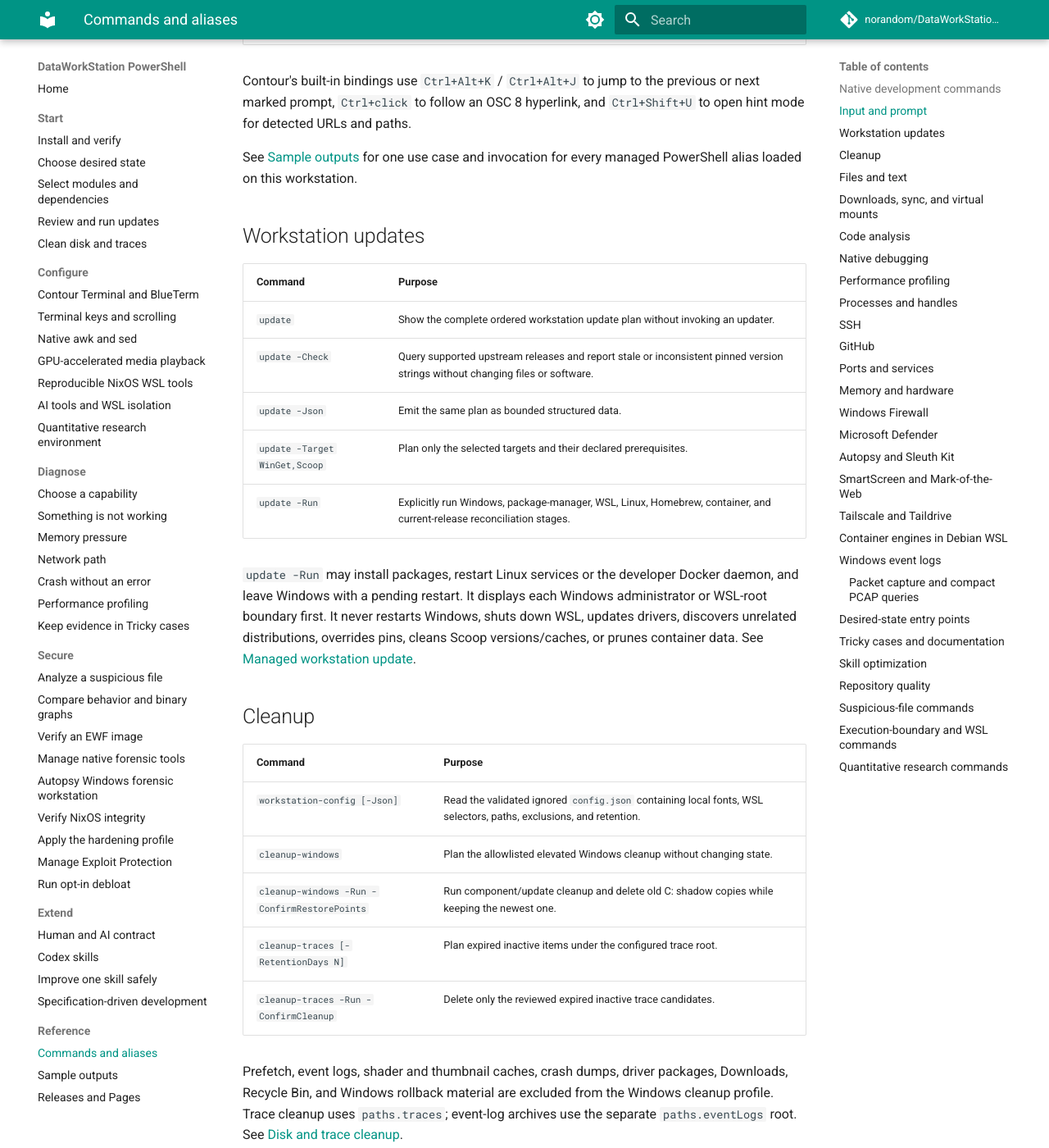
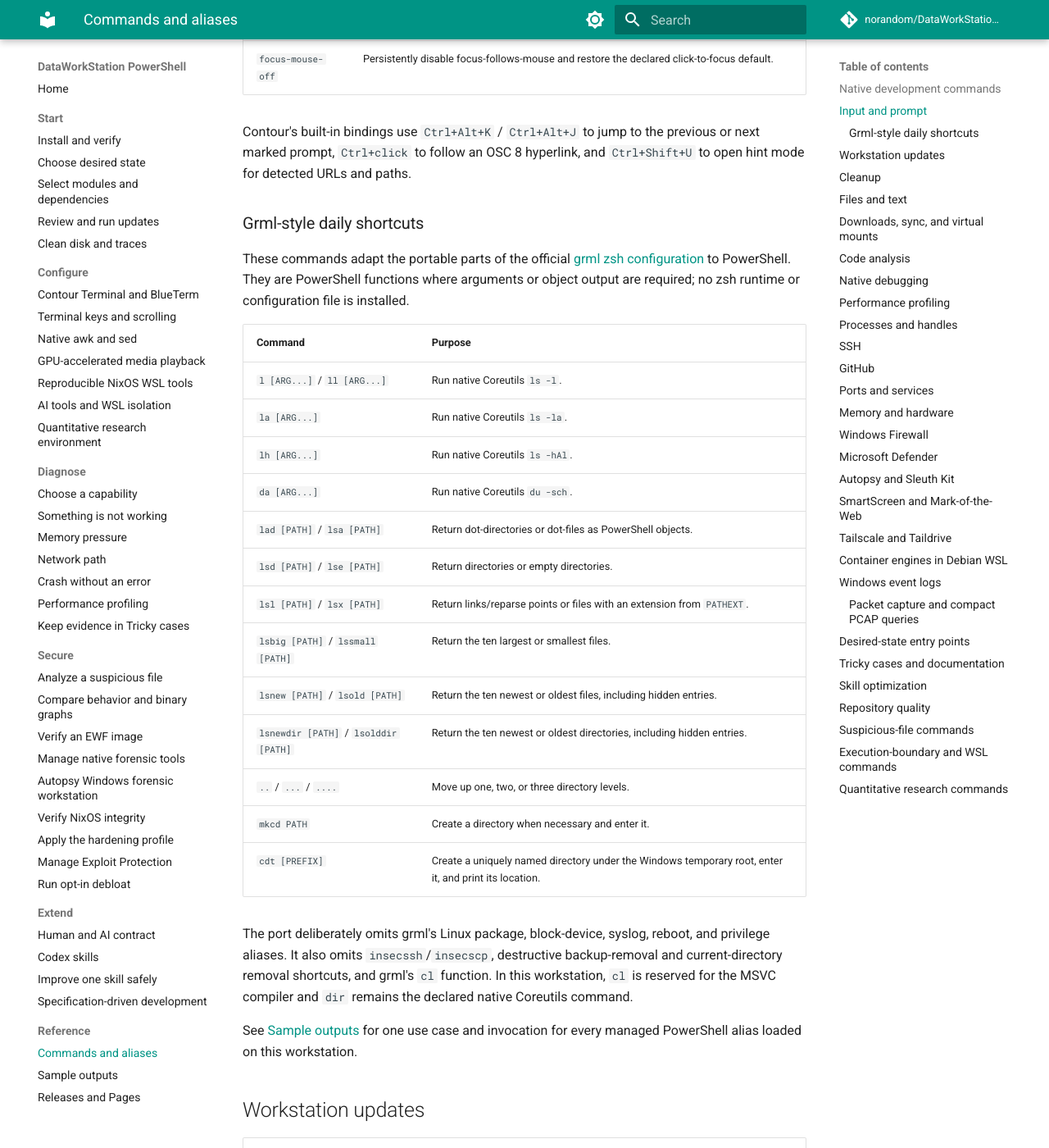
Before and after one commit to norandom/DataWorkStation_Powershell, an MkDocs documentation site: the page built from docs/Aliases.md, in a window 1280 px wide and 1400 px high, scrolled down 1275 px. Shown: the whole window at 82% size. Built offline with MkDocs 1.6.1 and Material for MkDocs 9.7.7, drawn with Linux system fonts in a browser that asks for light colours; comment, search, counter and statistics services are not loaded; some of the changed text lies outside the part shown.

```diff
--- a/docs/Aliases.md
+++ b/docs/Aliases.md
@@ -23,7 +23,7 @@ Build Tools instance in both Windows PowerShell 5.1 and PowerShell Core.
 | `Shift+Tab` | Select the previous completion match. |
 | `Up` / `Down` | Search history using the text already entered as a prefix. |
 | `Ctrl+R` | Reverse-search command history. |
-| Prompt | Shows `username@computer path>`; in Contour it marks each prompt line and makes a filesystem path clickable. |
+| Prompt | Uses grml's one-line token order: a failed exit code when present, `username@computer`, a bold path shortened from the left at 40 characters, optional `(git)-[branch]`, and `%` (`#` in an elevated shell). In Contour it also marks each prompt line and makes the filesystem path clickable. |
 | `terminal-link URI [TEXT]` | Emit an OSC 8 hyperlink in Contour, falling back to plain text elsewhere or when output is redirected. |
 | `workstation-help` / `wshelp` | List managed commands, loaded aliases, and repository skills together. Filter with `-Type Commands|Aliases|Skills`, `-Name PATTERN`, or emit stable data with `-Json`. |
 | `caffeine` | Start the real Zhorn Software Caffeine tray utility installed by the focused `Caffeine` WinGet module. It starts active at sign-in; double-click its tray icon to toggle inhibition. |
@@ -31,6 +31,34 @@ Build Tools instance in both Windows PowerShell 5.1 and PowerShell Core.
 | `focus-mouse-off` | Persistently disable focus-follows-mouse and restore the declared click-to-focus default. |
 
 Contour's built-in bindings use `Ctrl+Alt+K` / `Ctrl+Alt+J` to jump to the previous or next marked prompt, `Ctrl+click` to follow an OSC 8 hyperlink, and `Ctrl+Shift+U` to open hint mode for detected URLs and paths.
+
+### Grml-style daily shortcuts
+
+These commands adapt the portable parts of the official
+[grml zsh configuration](https://github.com/grml/grml-etc-core/blob/da237eecc9a816024b069fb7d0d7ade81389c749/etc/zsh/zshrc)
+to PowerShell. They are PowerShell functions where arguments or object output are required; no zsh
+runtime or configuration file is installed.
+
+| Command | Purpose |
+|---|---|
+| `l [ARG...]` / `ll [ARG...]` | Run native Coreutils `ls -l`. |
+| `la [ARG...]` | Run native Coreutils `ls -la`. |
+| `lh [ARG...]` | Run native Coreutils `ls -hAl`. |
+| `da [ARG...]` | Run native Coreutils `du -sch`. |
+| `lad [PATH]` / `lsa [PATH]` | Return dot-directories or dot-files as PowerShell objects. |
+| `lsd [PATH]` / `lse [PATH]` | Return directories or empty directories. |
+| `lsl [PATH]` / `lsx [PATH]` | Return links/reparse points or files with an extension from `PATHEXT`. |
+| `lsbig [PATH]` / `lssmall [PATH]` | Return the ten largest or smallest files. |
+| `lsnew [PATH]` / `lsold [PATH]` | Return the ten newest or oldest files, including hidden entries. |
+| `lsnewdir [PATH]` / `lsolddir [PATH]` | Return the ten newest or oldest directories, including hidden entries. |
+| `..` / `...` / `....` | Move up one, two, or three directory levels. |
+| `mkcd PATH` | Create a directory when necessary and enter it. |
+| `cdt [PREFIX]` | Create a uniquely named directory under the Windows temporary root, enter it, and print its location. |
+
+The port deliberately omits grml's Linux package, block-device, syslog, reboot, and privilege
+aliases. It also omits `insecssh`/`insecscp`, destructive backup-removal and current-directory
+removal shortcuts, and grml's `cl` function. In this workstation, `cl` is reserved for the MSVC
+compiler and `dir` remains the declared native Coreutils command.
 
 See [Sample outputs](sample-outputs.md#managed-aliases) for one use case and invocation for every
 managed PowerShell alias loaded on this workstation.
```
Also changed, not shown: CHANGELOG.md (+3 -0 lines), README.md (+4 -2 lines), docs/desired-state.md (+5 -0 lines), 5 other files.
